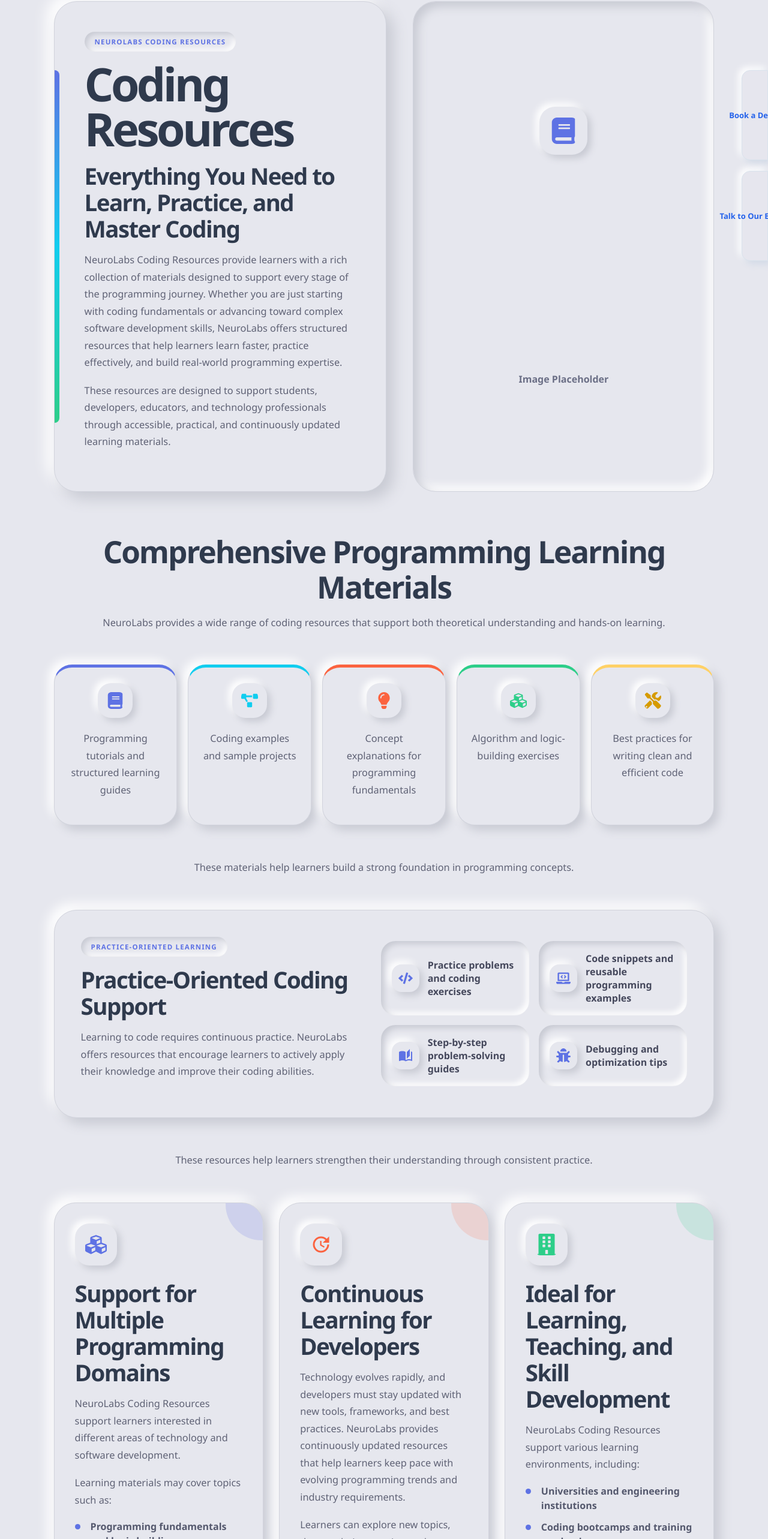
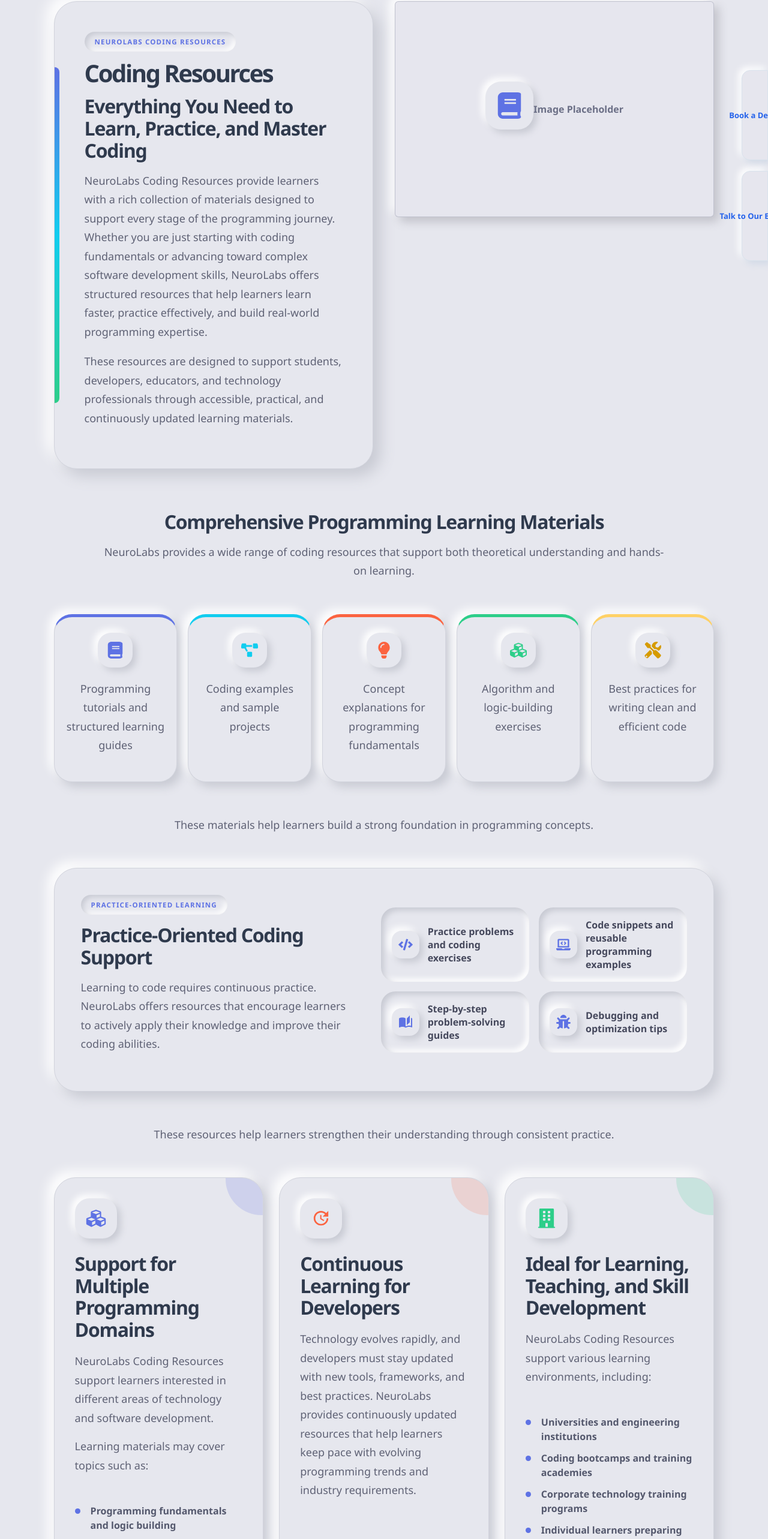
Before and after one commit to PRGEEQGlobalSolutionsPrivateLIT/LMS-Main-Pro, a Next.js app in the folder apps/learner-web/: page /Coding-Resources in a window 1280 px wide. Shown: the part 124-2690 px from the top of the page at 60% size. Built offline with nearby package versions, Linux system fonts and the light colour scheme.

Commit message:
Update CodingResources.css

```diff
--- a/apps/learner-web/app/Coding-Resources/CodingResources.css
+++ b/apps/learner-web/app/Coding-Resources/CodingResources.css
@@ -23,6 +23,13 @@
   box-shadow: 12px 12px 24px #c8cad3, -12px -12px 24px #ffffff;
   position: relative;
   overflow: hidden;
+  transition: transform 0.25s ease, box-shadow 0.25s ease, border-color 0.25s ease;
+}
+
+.resources-hero-content:hover {
+  transform: translateY(-4px);
+  border-color: #c4c7d2;
+  box-shadow: 15px 15px 28px #c5c7d0, -15px -15px 28px #ffffff;
 }
 
 .resources-hero-content::before {
@@ -48,32 +55,43 @@
   text-transform: uppercase;
   letter-spacing: 0.1em;
   box-shadow: inset 4px 4px 8px #c8cad3, inset -4px -4px 8px #ffffff;
+  transition: transform 0.2s ease, color 0.2s ease, box-shadow 0.2s ease;
+}
+
+.resources-badge:hover {
+  transform: translateY(-2px);
+  color: #4659d8;
+  box-shadow: inset 3px 3px 6px #c8cad3, inset -3px -3px 6px #ffffff;
 }
 
 .resources-page h1 {
   margin: 0 0 18px;
-  font-size: clamp(2.6rem, 6vw, 5.4rem);
+  font-size: 40px;
   line-height: 0.98;
   letter-spacing: -0.06em;
 }
 
 .resources-page h2 {
   margin: 0 0 16px;
-  font-size: clamp(1.7rem, 3vw, 2.5rem);
+  font-size: 32px;
   line-height: 1.15;
   letter-spacing: -0.04em;
 }
 
 .resources-page h3 {
   margin: 0 0 12px;
-  font-size: 1.08rem;
+  font-size: 24px;
   color: #31344b;
+}
+
+.resources-page h4 {
+  font-size: 20px;
 }
 
 .resources-page p {
   margin: 0 0 18px;
   color: #5f6275;
-  font-size: 1.02rem;
+  font-size: 18px;
   line-height: 1.75;
 }
 
@@ -87,6 +105,13 @@
   background: #e6e7ee;
   border: 1px solid #d1d3dc;
   box-shadow: inset 8px 8px 16px #c8cad3, inset -8px -8px 16px #ffffff;
+  transition: transform 0.25s ease, box-shadow 0.25s ease, border-color 0.25s ease;
+}
+
+.resources-image:hover {
+  transform: translateY(-4px);
+  border-color: #c4c7d2;
+  box-shadow: inset 6px 6px 12px #c8cad3, inset -6px -6px 12px #ffffff;
 }
 
 .resources-image svg {
@@ -98,6 +123,12 @@
   background: #e6e7ee;
   color: #5e72e4;
   box-shadow: 6px 6px 12px #c8cad3, -6px -6px 12px #ffffff;
+  transition: transform 0.22s ease, box-shadow 0.22s ease;
+}
+
+.resources-image:hover svg {
+  transform: translateY(-3px) scale(1.05);
+  box-shadow: 8px 8px 14px #c8cad3, -8px -8px 14px #ffffff;
 }
 
 .resources-image span {
@@ -114,7 +145,7 @@
 }
 
 .resources-text h2 {
-  font-size: clamp(2rem, 4vw, 3.2rem);
+  font-size: 32px;
 }
 
 /* LEARNING MATERIAL GRID */
@@ -133,11 +164,12 @@
   background: #e6e7ee;
   border: 1px solid #d1d3dc;
   box-shadow: 8px 8px 16px #c8cad3, -8px -8px 16px #ffffff;
-  transition: transform 0.25s ease, box-shadow 0.25s ease;
+  transition: transform 0.25s ease, box-shadow 0.25s ease, border-color 0.25s ease;
 }
 
 .resource-box:hover {
   transform: translateY(-6px);
+  border-color: #c4c7d2;
   box-shadow: 12px 12px 22px #c5c7d0, -12px -12px 22px #ffffff;
 }
 
@@ -170,6 +202,12 @@
   background: #e6e7ee;
   color: #5e72e4;
   box-shadow: 6px 6px 12px #c8cad3, -6px -6px 12px #ffffff;
+  transition: transform 0.22s ease, box-shadow 0.22s ease;
+}
+
+.resource-box:hover svg {
+  transform: translateY(-3px) scale(1.05);
+  box-shadow: 8px 8px 14px #c8cad3, -8px -8px 14px #ffffff;
 }
 
 .resource-box:nth-child(2) svg {
@@ -200,6 +238,13 @@
   background: #e6e7ee;
   border: 1px solid #d1d3dc;
   box-shadow: 10px 10px 20px #c8cad3, -10px -10px 20px #ffffff;
+  transition: transform 0.25s ease, box-shadow 0.25s ease, border-color 0.25s ease;
+}
+
+.resources-split:hover {
+  transform: translateY(-4px);
+  border-color: #c4c7d2;
+  box-shadow: 14px 14px 26px #c5c7d0, -14px -14px 26px #ffffff;
 }
 
 .resources-list {
@@ -219,6 +264,13 @@
   color: #45485c;
   font-weight: 800;
   box-shadow: inset 5px 5px 10px #c8cad3, inset -5px -5px 10px #ffffff;
+  transition: transform 0.22s ease, color 0.22s ease, box-shadow 0.22s ease;
+}
+
+.resources-list span:hover {
+  transform: translateY(-3px);
+  color: #31344b;
+  box-shadow: inset 3px 3px 7px #c8cad3, inset -3px -3px 7px #ffffff;
 }
 
 .resources-list svg {
@@ -230,6 +282,12 @@
   color: #5e72e4;
   box-shadow: 6px 6px 12px #c8cad3, -6px -6px 12px #ffffff;
   flex: 0 0 auto;
+  transition: transform 0.22s ease, box-shadow 0.22s ease;
+}
+
+.resources-list span:hover svg {
+  transform: scale(1.06);
+  box-shadow: 8px 8px 14px #c8cad3, -8px -8px 14px #ffffff;
 }
 
 /* CARD DESIGN */
@@ -238,6 +296,7 @@
   grid-template-columns: repeat(3, 1fr);
   gap: 26px;
   margin-bottom: 64px;
+  align-items: stretch;
 }
 
 .resource-card {
@@ -251,7 +310,33 @@
   box-shadow: 10px 10px 20px #c8cad3, -10px -10px 20px #ffffff;
   position: relative;
   overflow: hidden;
-  transition: transform 0.25s ease, box-shadow 0.25s ease;
+  transition: transform 0.25s ease, box-shadow 0.25s ease, border-color 0.25s ease;
+}
+
+.resource-card > div {
+  display: flex;
+  flex-direction: column;
+  height: 100%;
+}
+
+.resource-card h2 {
+  min-height: 74px;
+  margin-bottom: 18px;
+}
+
+.resource-card p:first-of-type {
+  min-height: 96px;
+  margin-bottom: 16px;
+}
+
+.resource-card ul {
+  min-height: 150px;
+  margin: 0 0 20px;
+}
+
+.resource-card p:last-of-type {
+  margin-top: auto;
+  margin-bottom: 0;
 }
 
 .resource-card::before {
@@ -263,6 +348,7 @@
   right: -58px;
   border-radius: 50%;
   background: rgba(94, 114, 228, 0.18);
+  transition: transform 0.25s ease, opacity 0.25s ease;
 }
 
 .resource-card:nth-child(2)::before {
@@ -275,7 +361,13 @@
 
 .resource-card:hover {
   transform: translateY(-7px);
+  border-color: #c4c7d2;
   box-shadow: 14px 14px 26px #c5c7d0, -14px -14px 26px #ffffff;
+}
+
+.resource-card:hover::before {
+  transform: scale(1.12);
+  opacity: 0.9;
 }
 
 .card-icon {
@@ -287,6 +379,12 @@
   background: #e6e7ee;
   color: #5e72e4;
   box-shadow: 6px 6px 12px #c8cad3, -6px -6px 12px #ffffff;
+  transition: transform 0.22s ease, box-shadow 0.22s ease;
+}
+
+.resource-card:hover .card-icon {
+  transform: translateY(-3px) scale(1.05);
+  box-shadow: 8px 8px 14px #c8cad3, -8px -8px 14px #ffffff;
 }
 
 .resource-card:nth-child(2) .card-icon {
@@ -311,6 +409,12 @@
   color: #54586d;
   font-weight: 650;
   line-height: 1.5;
+  transition: transform 0.2s ease, color 0.2s ease;
+}
+
+.resources-page li:hover {
+  transform: translateX(4px);
+  color: #31344b;
 }
 
 .resources-page li::before {
@@ -322,6 +426,11 @@
   top: 8px;
   border-radius: 50%;
   background: #5e72e4;
+  transition: transform 0.2s ease;
+}
+
+.resources-page li:hover::before {
+  transform: scale(1.2);
 }
 
 /* FINAL */
@@ -335,6 +444,13 @@
   background: #e6e7ee;
   border: 1px solid #d1d3dc;
   box-shadow: 10px 10px 20px #c8cad3, -10px -10px 20px #ffffff;
+  transition: transform 0.25s ease, box-shadow 0.25s ease, border-color 0.25s ease;
+}
+
+.resources-final:hover {
+  transform: translateY(-4px);
+  border-color: #c4c7d2;
+  box-shadow: 14px 14px 26px #c5c7d0, -14px -14px 26px #ffffff;
 }
 
 /* RESPONSIVE */
@@ -345,6 +461,12 @@
 
   .resources-cards {
     grid-template-columns: 1fr;
+  }
+
+  .resource-card h2,
+  .resource-card p:first-of-type,
+  .resource-card ul {
+    min-height: auto;
   }
 }
 
@@ -376,3 +498,78 @@
     grid-template-columns: 1fr;
   }
 }
+.resources-image {
+  width: 100%;
+  height: 260px;
+  border-radius: 6px;
+  overflow: hidden;
+  background: #e6e6ee;
+  border: 1px solid rgba(16, 26, 61, 0.18);
+  box-shadow:
+    8px 8px 16px #c2c2ca,
+    -8px -8px 16px #ffffff;
+  display: flex;
+  align-items: center;
+  justify-content: center;
+}
+
+.resources-image img {
+  width: 100%;
+  height: 100%;
+  object-fit: cover;
+}
+
+.resources-image {
+  width: 100%;
+  height: 260px;
+  border-radius: 6px;
+  overflow: hidden;
+  background: #e6e6ee;
+  border: 1px solid rgba(16, 26, 61, 0.18);
+  box-shadow:
+    8px 8px 16px #c2c2ca,
+    -8px -8px 16px #ffffff;
+}
+.resources-hero {
+  display: grid;
+  grid-template-columns: 1fr 1fr;
+  align-items: stretch;
+  gap: 36px;
+}
+
+.resources-hero .resources-card {
+  height: 100%;
+}
+
+.resources-image.vertical {
+  width: 100%;
+  max-width: none;
+  height: 100%;
+  min-height: 100%;
+  margin: 0;
+  border-radius: 8px;
+  overflow: hidden;
+  background: #e6e6ee;
+  border: 1px solid rgba(16, 26, 61, 0.18);
+  box-shadow:
+    12px 12px 26px #c4c4cc,
+    -12px -12px 26px #ffffff;
+}
+
+.resources-image.vertical img {
+  width: 100%;
+  height: 100%;
+  display: block;
+  object-fit: cover;
+}
+
+@media (max-width: 900px) {
+  .resources-hero {
+    grid-template-columns: 1fr;
+  }
+
+  .resources-image.vertical {
+    height: 340px;
+    min-height: 340px;
+  }
+}
```
